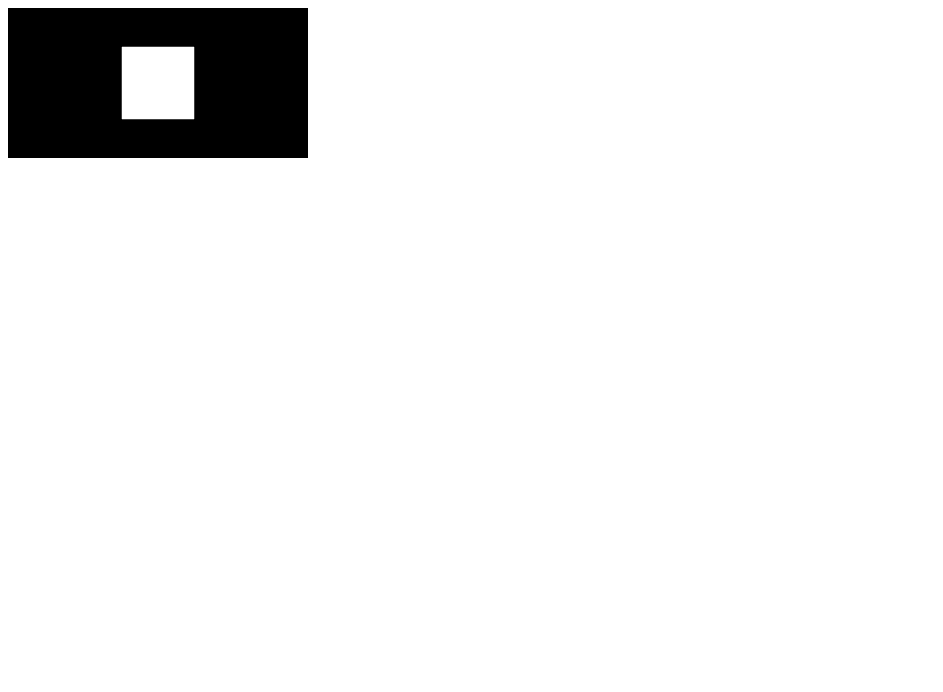
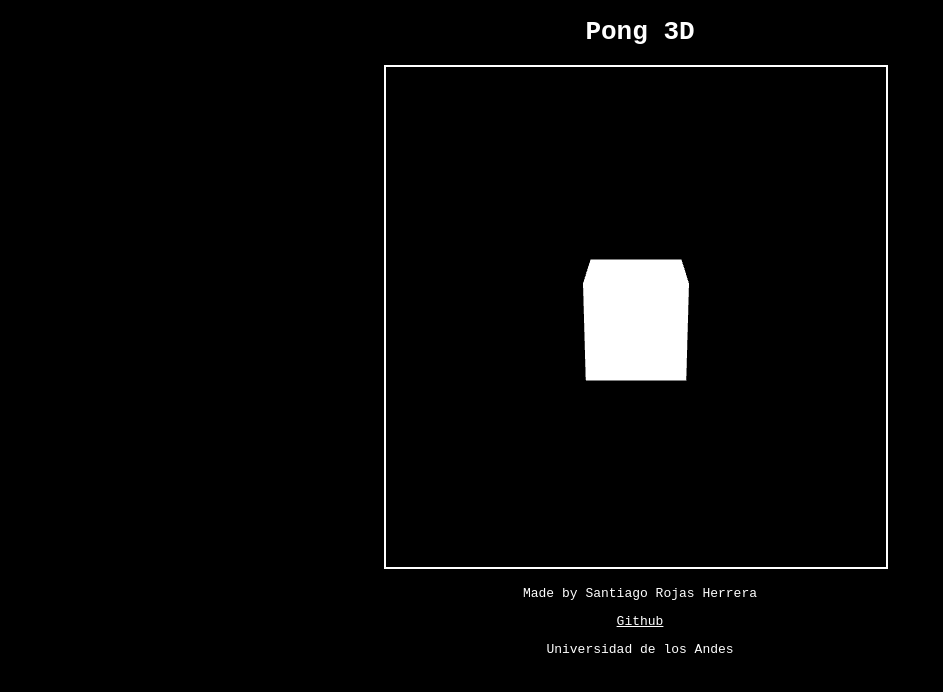
Before and after one commit to srojas19/pong-3d, a plain HTML site: page index.html in a window 1280 px wide. Shown: the whole page, without its empty margins (0-943 px from the left). Drawn offline with Linux system fonts and the light colour scheme.

Commit message:
Mejoras en UI

```diff
--- a/index.html
+++ b/index.html
@@ -5,10 +5,16 @@
     <meta name="viewport" content="width=device-width, initial-scale=1.0">
     <meta http-equiv="X-UA-Compatible" content="ie=edge">
     <title>Pong 3D</title>
+    <link rel="stylesheet" href="style.css">
 </head>
 <body>
-    <canvas id="canvas"></canvas>
+    <h1>Pong 3D</h1>
+    <canvas id="canvas" height="500px" width="500px"></canvas>
     <script src="gl-matrix.js"></script>
     <script src="index.js"></script>
+    <p> Made by Santiago Rojas Herrera </p>
+    <p><a href="https://github.com/srojas19/pong-3d">Github</a></p>
+    <p>Universidad de los Andes</p>
+
 </body>
 </html>
--- a/index.js
+++ b/index.js
@@ -84,16 +84,24 @@ function drawScene(gl, programInfo, objects) {
   const zNear = 0.1;
   const zFar = 100.0;
   let projectionMatrix = mat4.create();
+  let lookAt = mat4.create();
 
   mat4.perspective(projectionMatrix,
-                   fieldOfView,
-                   aspect,
-                   zNear,
-                   zFar);
+    fieldOfView,
+    aspect,
+    zNear,
+    zFar);
 
-  mat4.translate(projectionMatrix,
-  projectionMatrix,
-  [0.0, 0.0, -6.0]);
+    mat4.lookAt(lookAt,
+    [0.0, 4.0, -12.0],
+    [0.0, 0.0,  0.0],
+    [0.0, 1.0,  0.0]);
+
+  mat4.multiply(projectionMatrix, projectionMatrix, lookAt);
+
+  // mat4.translate(projectionMatrix,
+  // projectionMatrix,
+  // [0.0, -2.0, -6.0]);
 
   objects.forEach((o => drawObject(gl, programInfo, o, projectionMatrix)));
 
--- /dev/null
+++ b/style.css
@@ -0,0 +1,22 @@
+body {
+    background-color: black;
+    display: block;
+    margin-left: auto;
+    margin-right: auto;
+    width: 40%
+}
+
+h1, p, a {
+    color: white;
+    text-align: center;
+    font-family: monospace;
+}
+
+
+canvas {
+	border: 2px solid white;
+	background-color: black;
+}
+video {
+	display: none;
+}
```
